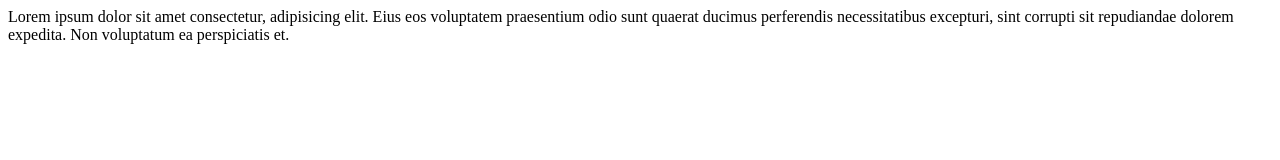
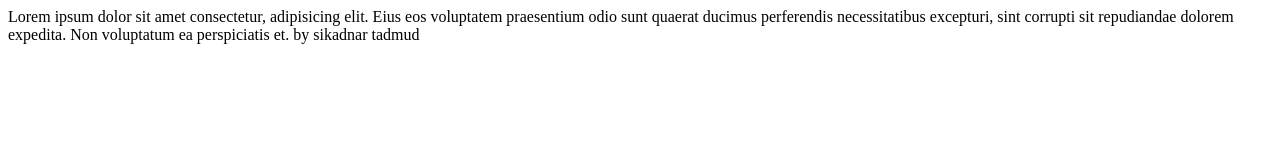
Before and after one commit to Sikandartahmud/apnacollege-demo, a plain HTML site: page index.html in a window 1280 px wide. Drawn offline with Linux system fonts and the light colour scheme.

Commit message:
new commit

```diff
--- a/index.html
+++ b/index.html
@@ -2,4 +2,5 @@
     Lorem ipsum dolor sit amet consectetur, adipisicing elit. Eius eos voluptatem praesentium odio sunt quaerat
     ducimus perferendis necessitatibus excepturi, sint corrupti sit repudiandae dolorem expedita. Non voluptatum ea
     perspiciatis et.
+    by sikadnar tadmud
 </p>
```
